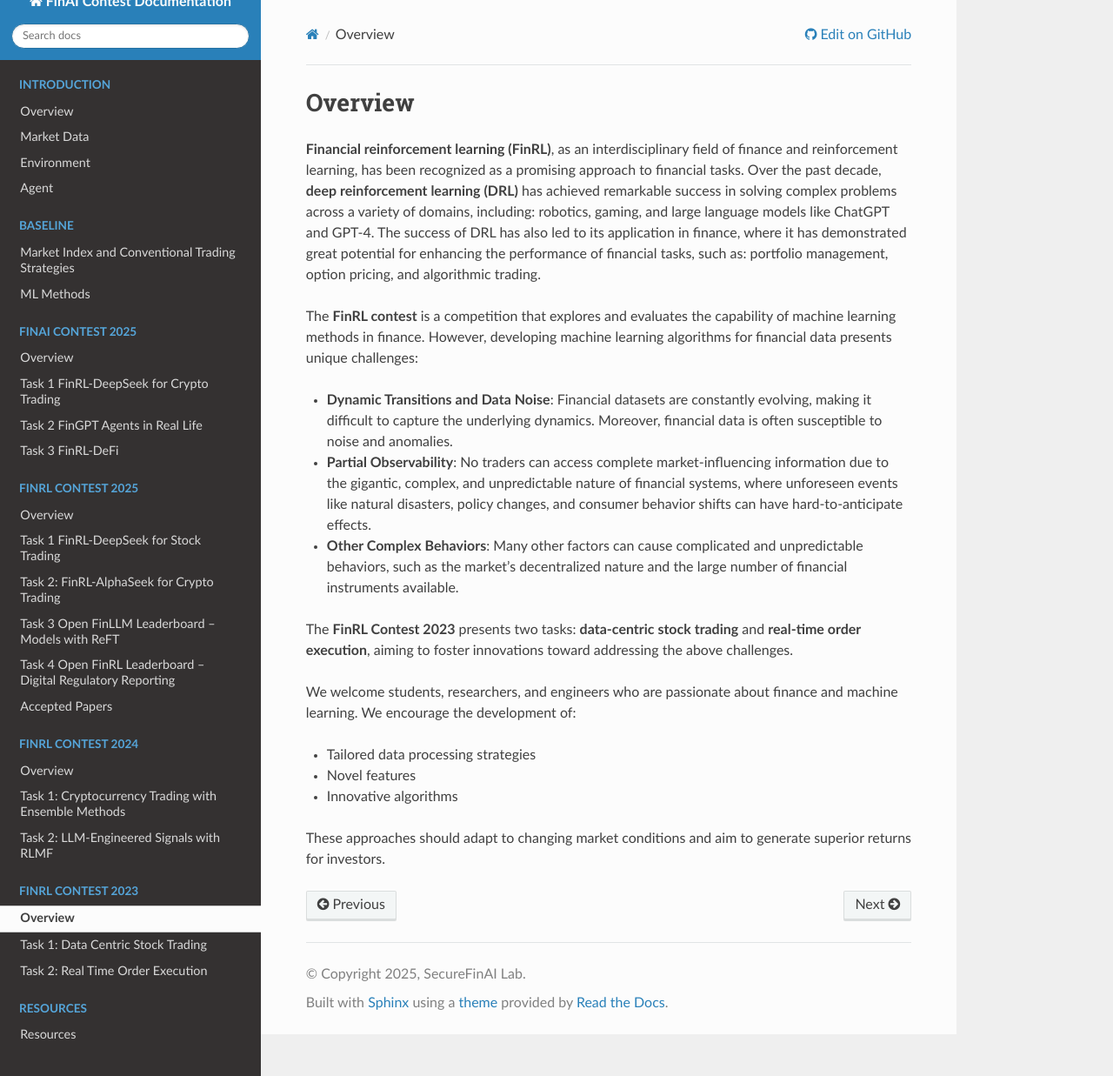
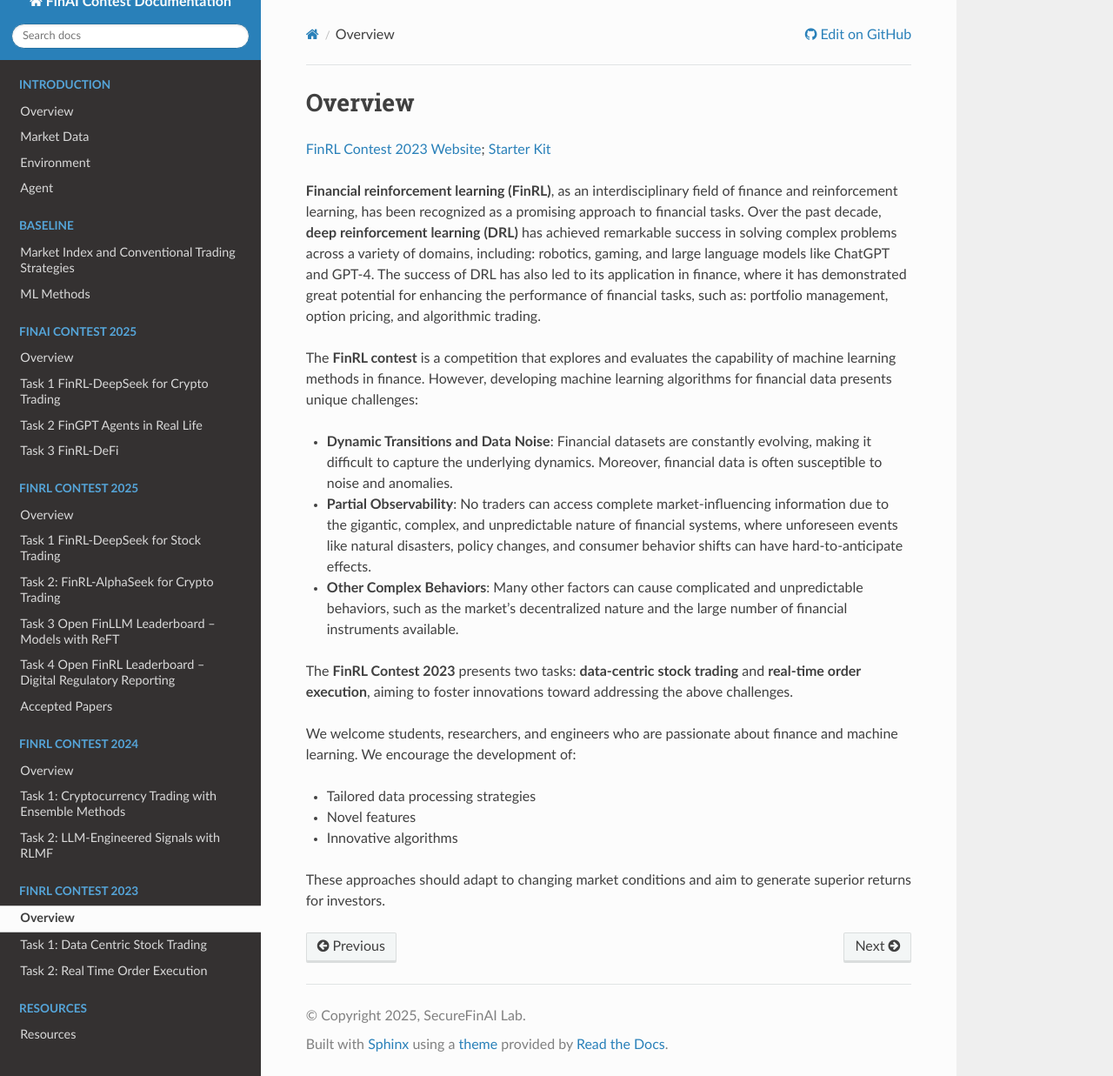
Before and after one commit to Xingyu025/FinAI-Contest, a Sphinx documentation site: the page built from docs/source/finrl2023/overview.rst, in a window 1280 px wide and 1237 px high. Shown: the whole window at 87% size. Built offline with Sphinx 7.4.7 and the Read the Docs theme 3.1.0, drawn with Linux system fonts in a browser that asks for light colours.

Commit message:
Update overview.rst

```diff
--- a/docs/source/finrl2023/overview.rst
+++ b/docs/source/finrl2023/overview.rst
@@ -1,6 +1,9 @@
 =============================
 Overview
 =============================
+
+`FinRL Contest 2023 Website <https://open-finance-lab.github.io/finrl-contest.github.io/>`_; `Starter Kit <https://github.com/Open-Finance-Lab/FinRL_Contest_2023>`_
+
 **Financial reinforcement learning (FinRL)**, as an interdisciplinary field of finance and reinforcement learning, has been recognized as a promising approach to financial tasks. Over the past decade, **deep reinforcement learning (DRL)** has achieved remarkable success in solving complex problems across a variety of domains, including: robotics, gaming, and large language models like ChatGPT and GPT-4. The success of DRL has also led to its application in finance, where it has demonstrated great potential for enhancing the performance of financial tasks, such as: portfolio management, option pricing, and algorithmic trading.
 
 The **FinRL contest** is a competition that explores and evaluates the capability of machine learning methods in finance. However, developing machine learning algorithms for financial data presents unique challenges:
```
